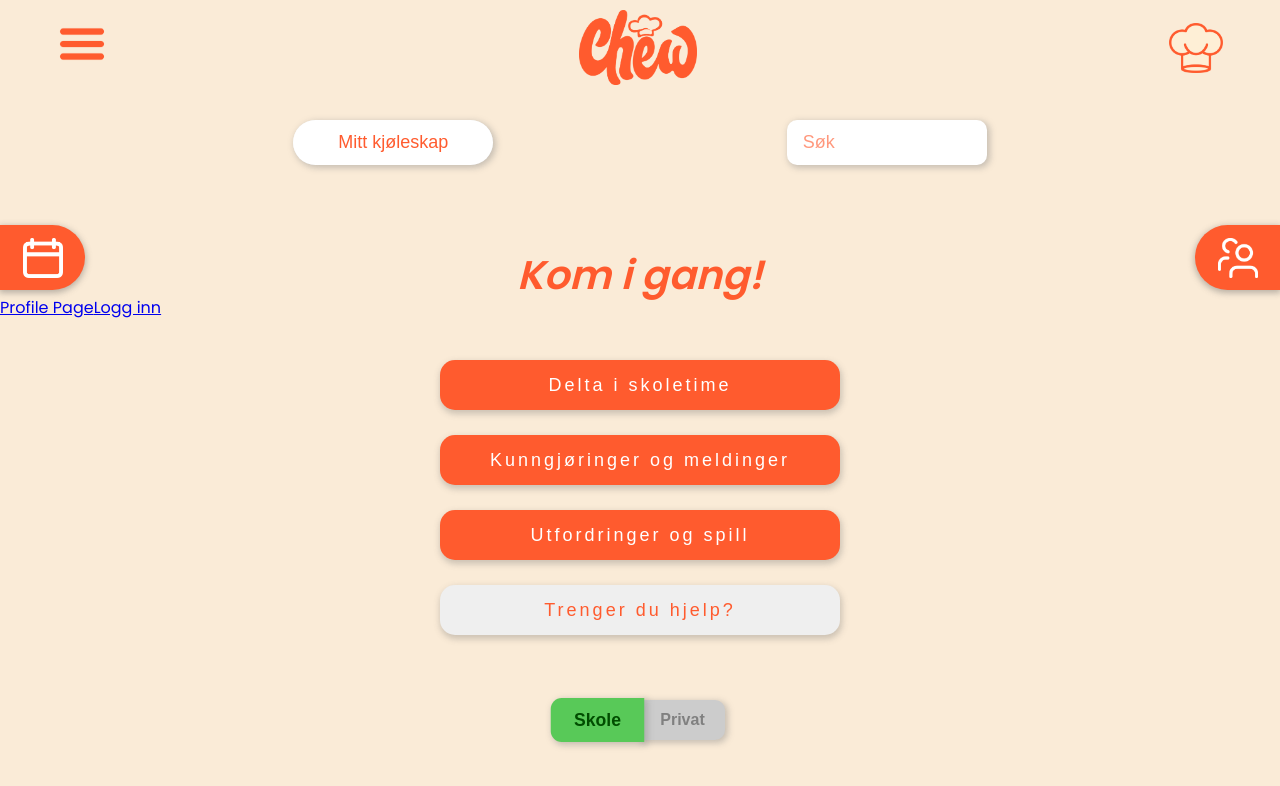
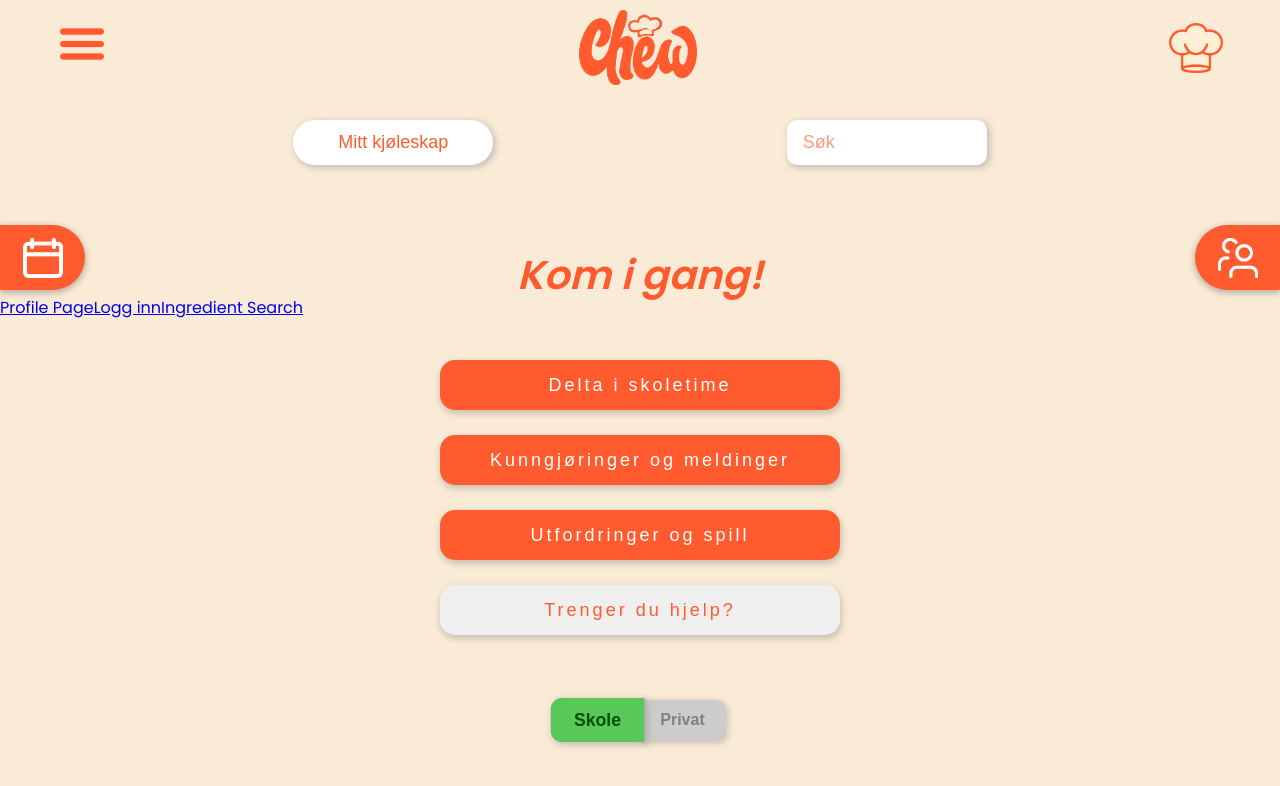
Before and after one commit to HauVu94/Chew, a React (Create React App) app in the folder Frontend/chew-project/: page / in a window 1280 px wide. Shown: the top 786 px of the page. Built offline with nearby package versions, Linux system fonts and the light colour scheme; the HTML template or start-up script is replaced by a standard one.

Commit message:
fixed import, added test link

```diff
--- a/Frontend/chew-project/src/App.tsx
+++ b/Frontend/chew-project/src/App.tsx
@@ -7,6 +7,8 @@ import './styles/App.css';
 
 import { BrowserRouter as Router, Route, Routes } from "react-router-dom";
 import { RegisterPage } from './pages/RegisterPage';
+import IngredientSearch from './components/SearchComponents/IngredientSearch';
+import IngredientSearchPage from './pages/IngredientSearchPage';
 
 
 function App() {
@@ -20,6 +22,7 @@ function App() {
             <Route path="/LoginPage" element={ <LoginPage/> }></Route>
             <Route path="/RegisterPage" element={ <RegisterPage/> }></Route>
             <Route path="/ProfilePage" element={ <ProfilePage/> }></Route>
+            <Route path="/IngredientSearchPage" element={ <IngredientSearchPage/> }></Route>
           </Routes>
       </Router>
     </div>
--- a/Frontend/chew-project/src/components/SearchComponents/IngredientSearch.tsx
+++ b/Frontend/chew-project/src/components/SearchComponents/IngredientSearch.tsx
@@ -1,6 +1,7 @@
 import React, { useState } from 'react'
 
 // Dummy data, import from database
+
 const ingredientsList = [{id: 1, name: 'Hodekål'}, {id: 2, ingr: 'Grønnkål'}, {id: 3, ingr: 'Spisskål'}, {id: 4, ingr: 'Kålrabi'}, {id: 5, ingr: 'Rødkål'}]
 
 const getFilteredItems = (query, items) => {
--- a/Frontend/chew-project/src/pages/HomePage.tsx
+++ b/Frontend/chew-project/src/pages/HomePage.tsx
@@ -18,6 +18,8 @@ export const HomePage = () => {
             {/* Midlertidig link til pages/MyFridge.tsx */}
             <Link to="/ProfilePage">Profile Page</Link>
             <Link to="/LoginPage">Logg inn</Link>
+            <Link to="/IngredientSearchPage">Ingredient Search</Link>
+
 
         </>
     )
```
